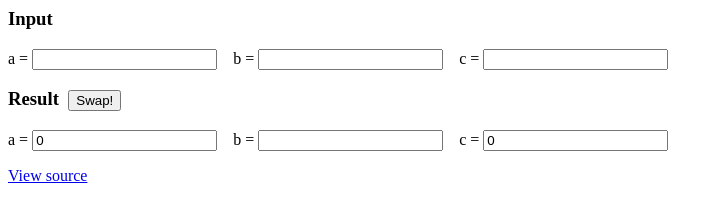
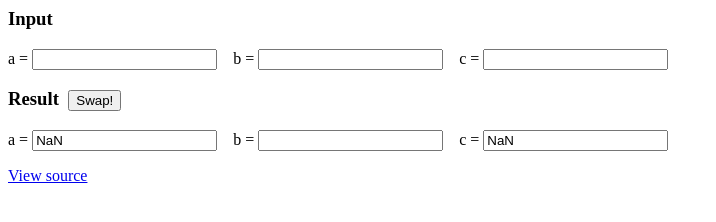
Before and after one commit to nikitasardov/nikitasardov.github.io, a plain HTML site: page TripleSwap.html in a window 1280 px wide. Both pictures are taken after a click on the button "Swap!". Shown: the full height of the page, 0-716 px from the left. Drawn offline with nearby package versions, Linux system fonts and the light colour scheme.

Commit message:
Update TripleSwap.html

```diff
--- a/TripleSwap.html
+++ b/TripleSwap.html
@@ -33,7 +33,7 @@
       var a=$('#input_a').val(),
           b=$('#input_b').val(),
           c=$('#input_c').val();
-      a=a-b;
+      a=parseInt(a)-parseInt(b);
         console.log('a = a - b = ' + a);
       b=b-c;
         console.log('b = b - c = ' + b);
```
